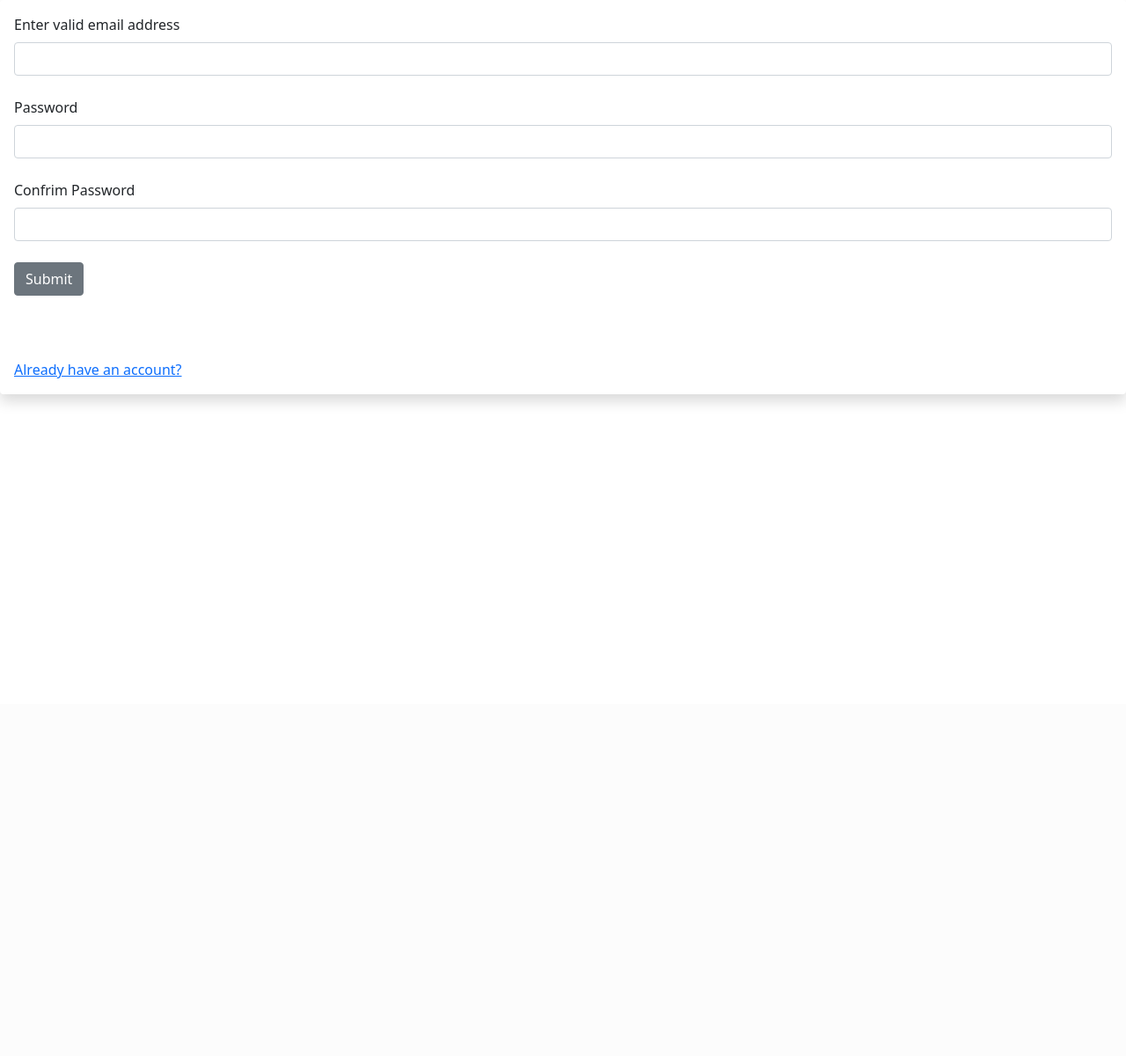
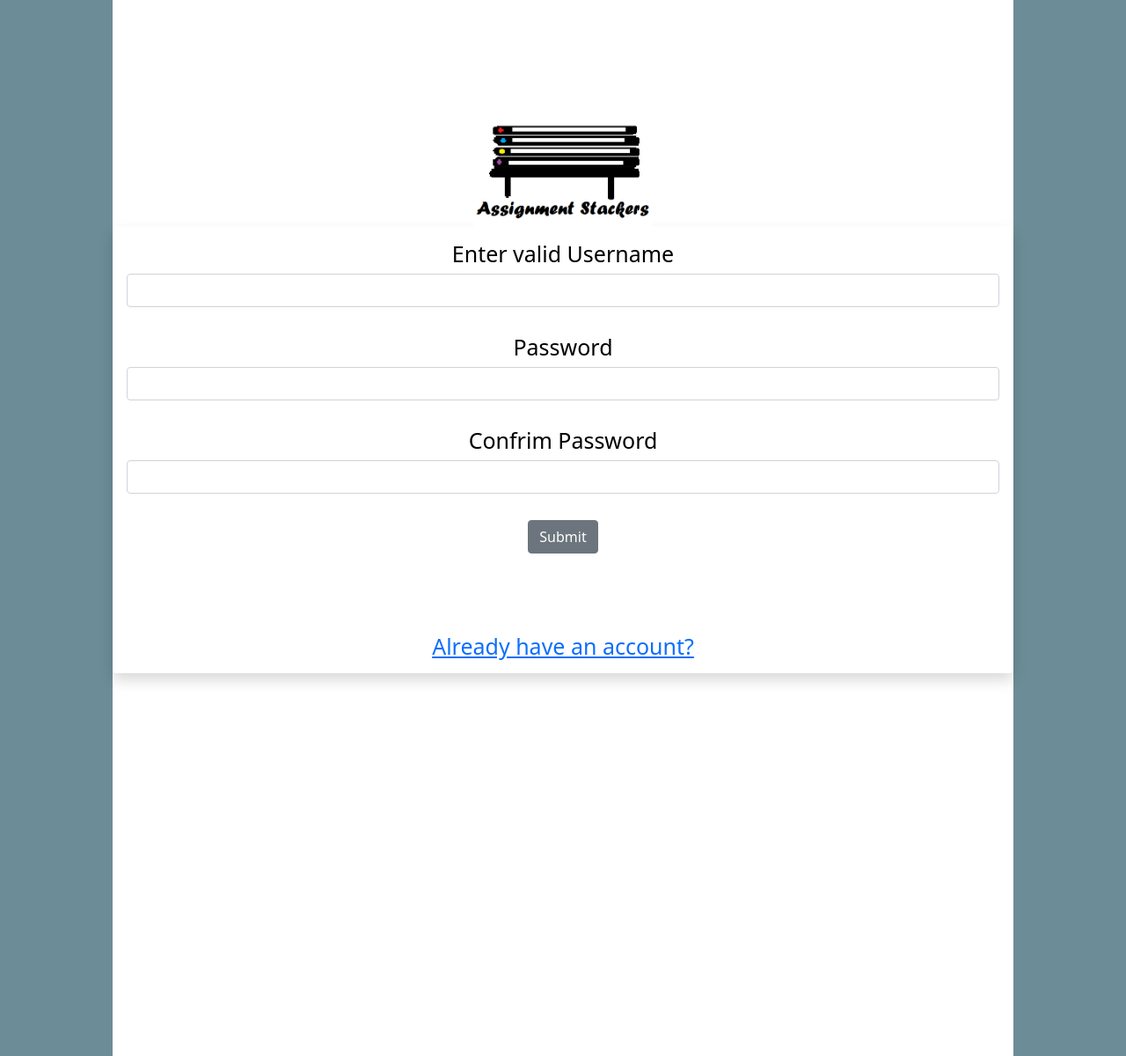
Before and after one commit to FinnRobinSchniebel/Project_3_Assignment-Tracker_From-Texas-A-and-M-account, a Flask app: page /setup in a window 1280 px wide. Shown: the whole page at 88% size. Before the commit the page ends 458 px from the top, so only its background shows below. Run offline with Flask 2, Linux system fonts and the light colour scheme.

Commit message:
Changed login screen and create account screen looks

```diff
--- a/app.py
+++ b/app.py
@@ -339,14 +339,14 @@ def refreshGoogleJSONs():
 
 ##create signup form
 class CreateAccountForm(FlaskForm):
-    email = StringField("Enter valid email address", validators=[DataRequired()])
+    email = StringField("Enter valid Username", validators=[DataRequired()])
     password = PasswordField("Password", validators=[DataRequired()])
     confirm = PasswordField("Confrim Password", validators=[DataRequired()])
     submit = SubmitField("Submit")
 
 #login form
 class LoginForm(FlaskForm):
-    email = StringField("Enter valid email address", validators=[DataRequired()])
+    email = StringField("Enter valid Username", validators=[DataRequired()])
     password = PasswordField("Password", validators=[DataRequired()])
     submit = SubmitField("Submit")
 
--- a/templates/CreateAccount.html
+++ b/templates/CreateAccount.html
@@ -4,9 +4,9 @@
     <meta charset="UTF-8">
     <meta http-equiv="X-UA-Compatible" content="IE=edge">
     <meta name="viewport" content="width=device-width, initial-scale=1.0">
-    <title>Document</title>
+    <title>Creat account Assignment Stackers</title>
 
-
+    <link id="BasicHome" rel="stylesheet" type="text/css" href="{{ url_for('static',filename='CSS/BasicHome.css') }}" />
     <!-- Sourcing Bootstrap -->
 	<link href="https://cdn.jsdelivr.net/npm/bootstrap@5.1.3/dist/css/bootstrap.min.css" rel="stylesheet"
 		integrity="sha384-1BmE4kWBq78iYhFldvKuhfTAU6auU8tT94WrHftjDbrCEXSU1oBoqyl2QvZ6jIW3" crossorigin="anonymous">
@@ -15,7 +15,7 @@
 		integrity="sha384-ka7Sk0Gln4gmtz2MlQnikT1wXgYsOg+OMhuP+IlRH9sENBO0LRn5q+8nbTov4+1p"
 		crossorigin="anonymous"></script>
 </head>
-<body>
+<body class="background">
     {% with messages = get_flashed_messages() %}
          {% if messages %}
                {% for message in messages %}
@@ -24,6 +24,8 @@
          {% endif %}
     {% endwith %}
 
+    <div class="content">
+        <img src="{{ url_for('static', filename='Images/Logo.png') }}" style="width: 20%; height: 20%; margin-top: -25px;" >
         <div class = "shadow p-3 mb-5 bg-body rounded">
             <form method ="POST">
                 {{ form.email.label(class ="form-label") }}
@@ -50,6 +52,8 @@
 
             <a href = "./Login" >Already have an account?</a>
         </div>
+    </div>
+
 
 
 
```
Also changed, not shown: templates/Login.html (+6 -4 lines). Lines whose indentation alone changed are shown as unchanged.
